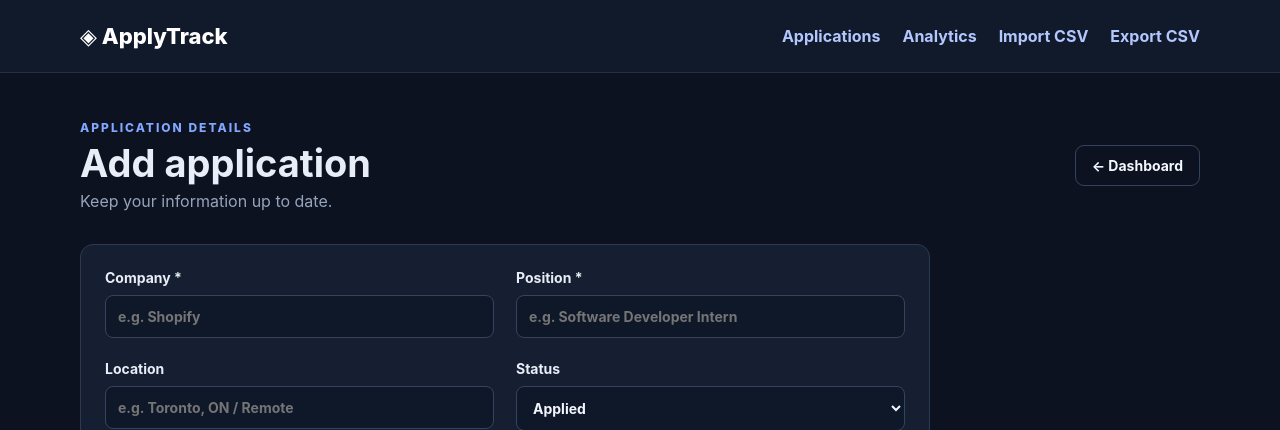
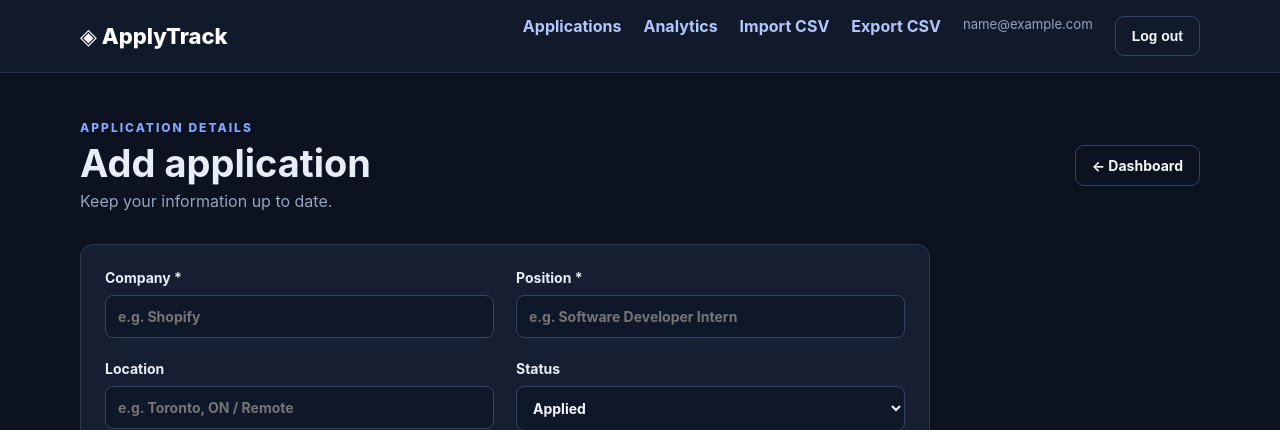
Before and after one commit to jamesonvuong22/job-application-tracker, a Flask app: page /new in a window 1280 px wide. Shown: the top 430 px of the page. Run offline with Flask 3, Linux system fonts and the light colour scheme; the visitor is signed in with stand-in values (Sample User, id 1); data comes from the database, SQL or seed files in the repository.

Commit message:
Add user authentication links in header

```diff
--- a/job-application-tracker/templates/base.html
+++ b/job-application-tracker/templates/base.html
@@ -5,7 +5,7 @@
   <title>ApplyTrack</title><link rel="stylesheet" href="{{ url_for('static', filename='style.css') }}">
 </head>
 <body>
-  <header class="topbar"><div class="container nav"><a class="brand" href="{{ url_for('index') }}">◈ ApplyTrack</a><nav class="nav-links"><a href="{{ url_for('index') }}">Applications</a><a href="{{ url_for('analytics') }}">Analytics</a><a href="{{ url_for('import_csv') }}">Import CSV</a><a href="{{ url_for('export_csv') }}">Export CSV</a></nav></div></header>
+  <header class="topbar"><div class="container nav"><a class="brand" href="{{ url_for('index') }}">◈ ApplyTrack</a>{% if current_user %}<nav class="nav-links"><a href="{{ url_for('index') }}">Applications</a><a href="{{ url_for('analytics') }}">Analytics</a><a href="{{ url_for('import_csv') }}">Import CSV</a><a href="{{ url_for('export_csv') }}">Export CSV</a><span class="muted account-email">{{ current_user['email'] }}</span><form class="logout-form" method="post" action="{{ url_for('logout') }}"><input type="hidden" name="csrf_token" value="{{ csrf_token }}"><button class="button subtle" type="submit">Log out</button></form></nav>{% else %}<nav class="nav-links"><a href="{{ url_for('login') }}">Log in</a><a href="{{ url_for('register') }}">Register</a></nav>{% endif %}</div></header>
   <main class="container">
     {% with messages = get_flashed_messages(with_categories=true) %}{% for category, message in messages %}<div class="flash {{ category }}" role="alert">{{ message }}</div>{% endfor %}{% endwith %}
     {% block content %}{% endblock %}
```
